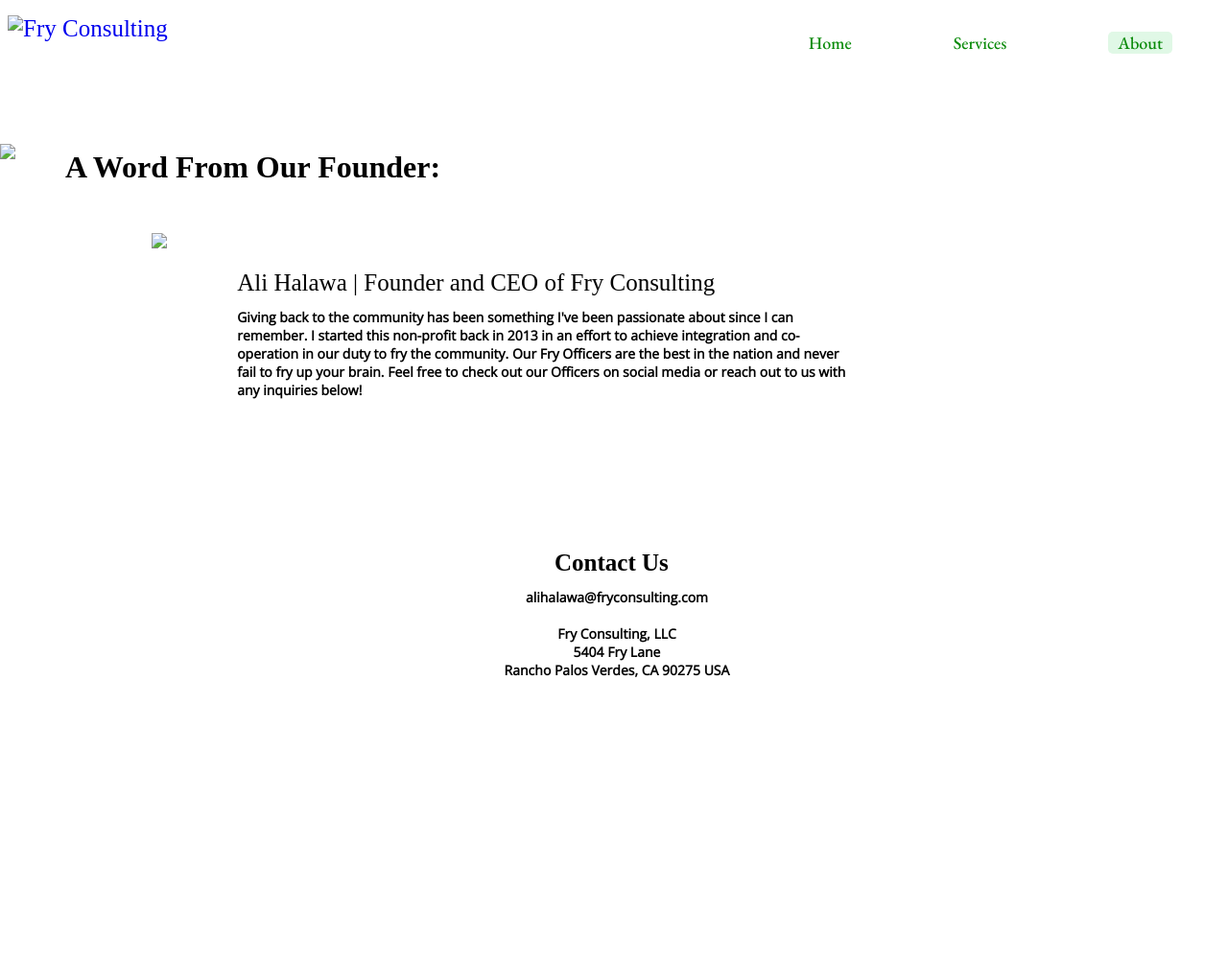
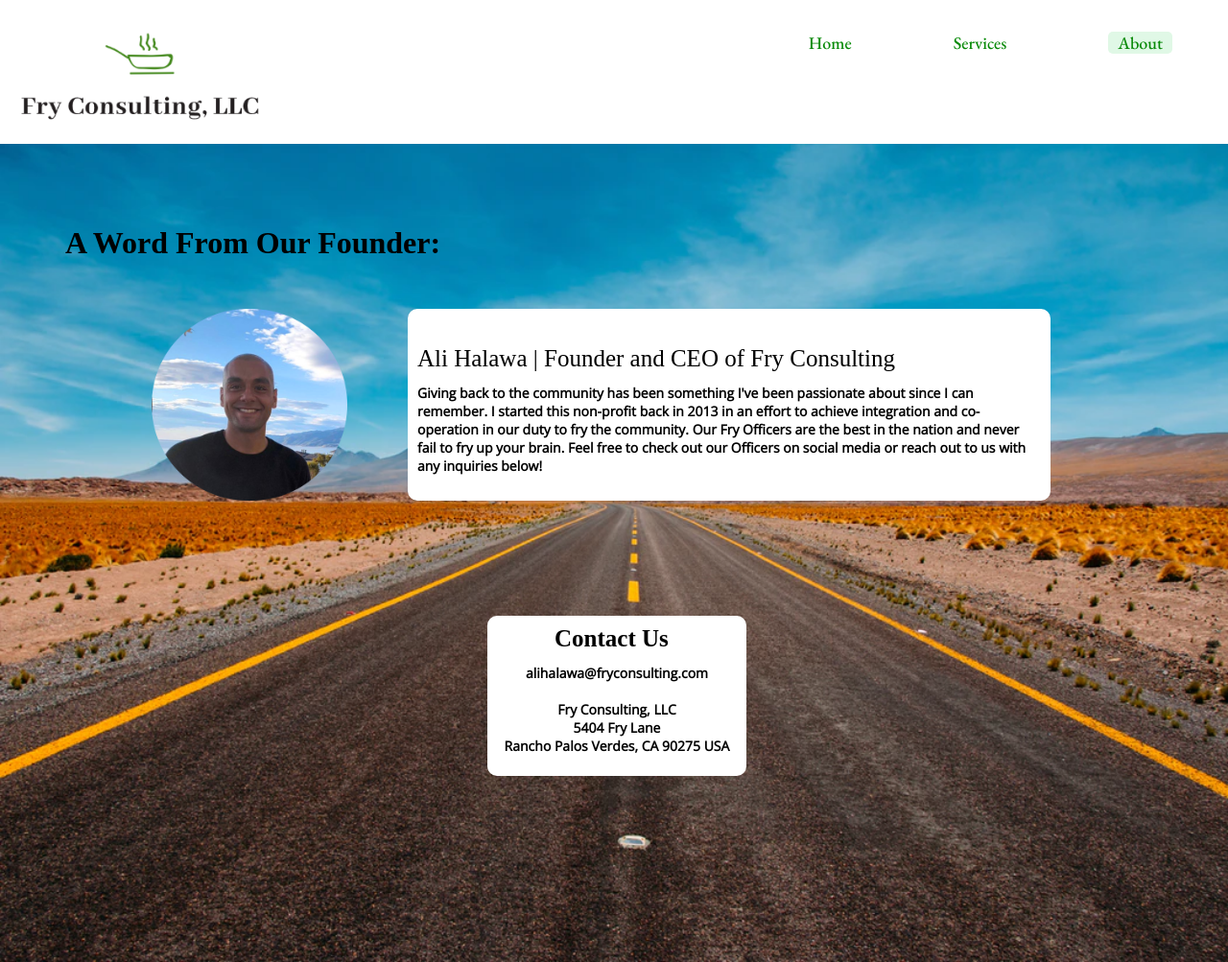
Before and after one commit to alexanderliebich/alexanderliebich.github.io, a plain HTML site: page about.html in a window 1280 px wide. Shown: the whole page at 96% size. Before the commit the page ends 800 px from the top, so only its background shows below. Drawn offline with nearby package versions, Linux system fonts and the light colour scheme; files that its build step writes are made by us from their sources.

Commit message:
Update about.html

```diff
--- a/about.html
+++ b/about.html
@@ -1,8 +1,8 @@
 <!DOCTYPE html>
 <html>
 <head>
-	<link rel="stylesheet" type="text/css" href="assets/css/style.css">
-	<link rel="stylesheet" type="text/css" href="assets/css/about.css">
+	<link rel="stylesheet" type="text/css" href="css/style.css">
+	<link rel="stylesheet" type="text/css" href="css/about.css">
 	<link href="https://fonts.googleapis.com/css2?family=EB+Garamond:wght@500&family=Yanone+Kaffeesatz&display=swap" rel="stylesheet">
 	<link href="https://fonts.googleapis.com/css2?family=Open+Sans:wght@300&display=swap" rel="stylesheet">
 </head>
@@ -11,7 +11,7 @@
 	<header>
 		<div>
 		<a href="index.html">
-                <img id="logo" src="assets/img/Image 7.png" alt="Fry Consulting">
+                <img id="logo" src="img/Image 7.png" alt="Fry Consulting">
 
             </a>
         </div>
@@ -31,7 +31,7 @@
 
 	<div id= "overall" >
 
-	<img id="ali" src="assets/img/ali.png">
+	<img id="ali" src="img/ali.png">
 
 	<div id="doctor-text">
 
@@ -58,7 +58,7 @@
 
 
 
-	<img id="background-home" src="assets/img/about.png">
+	<img id="background-home" src="img/about.png">
 
 </body>
 </html>
```
